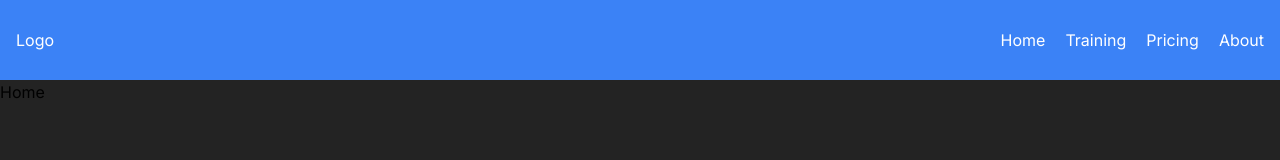
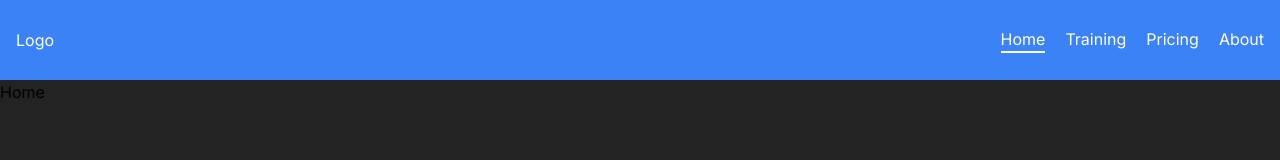
Before and after one commit to joseph-lang7/Outer-Voyage, a Next.js app: page / in a window 1280 px wide. Shown: the top 160 px of the page. Built offline with nearby package versions, Linux system fonts and the light colour scheme.

Commit message:
Add link hover animations for nav

```diff
--- a/app/Nav/Nav.jsx
+++ b/app/Nav/Nav.jsx
@@ -2,10 +2,12 @@
 import { useState } from "react";
 import Link from "next/link";
 import Hamburger from "hamburger-react";
+import { usePathname } from "next/navigation";
 
 const Nav = () => {
   const [mobileNav, setMobileNav] = useState(false);
   const [isOpen, setOpen] = useState(false);
+  const currentPath = usePathname();
   const navLinks = [
     { label: "Home", href: "/" },
     { label: "Training", href: "/training" },
@@ -22,7 +24,14 @@ const Nav = () => {
       {/* nav menu */}
       <ul className="hidden md:flex gap-5">
         {navLinks.map((navLink) => (
-          <li key={navLink.to}>
+          <li
+            key={navLink.to}
+            className={`${
+              currentPath === navLink.href
+                ? "border-b-2 border-white "
+                : "relative text-md w-fit block after:block after:content-[''] after:absolute after:h-[2px] after:bg-white after:w-full after:scale-x-0 after:hover:scale-x-100 after:transition after:duration-300 after:origin-left"
+            }`}
+          >
             <Link href={navLink.href}>{navLink.label}</Link>
           </li>
         ))}
```
